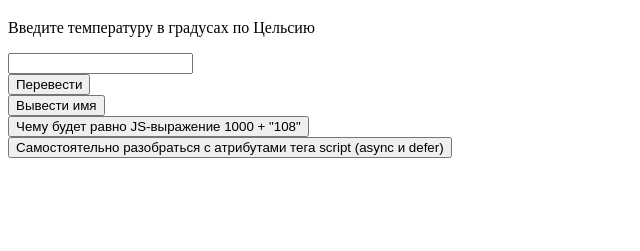
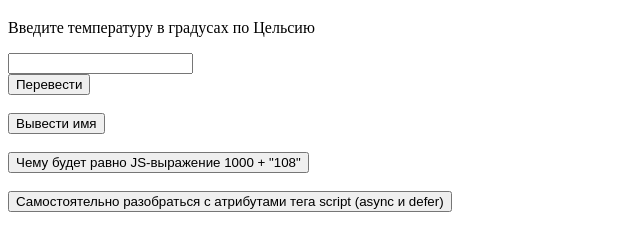
Before and after one commit to O2xy/JSlesson1, a plain HTML site: page index.html in a window 1280 px wide. Shown: the part 61-312 px from the top of the page, without its empty margins (0-640 px from the left). Drawn offline with Linux system fonts and the light colour scheme.

Commit message:
Update index.html

```diff
--- a/index.html
+++ b/index.html
@@ -36,10 +36,10 @@
 
         <p>Введите температуру в градусах по Цельсию</p>
         <input type="text" id="userAnswer1"> <br>
-        <button href="#" onClick="checkAnswers();">Перевести</button> <br>
-        <button href="#" onClick="copyAdmin();">Вывести имя</button> <br>
-        <button href="#" onClick="what();">Чему будет равно JS-выражение 1000 + "108"</button>  <br>
-        <button href="#" onClick="asyDef();">Самостоятельно разобраться с атрибутами тега script (async и defer)</button> <br>
+        <button href="#" onClick="checkAnswers();">Перевести</button> <br><br>
+        <button href="#" onClick="copyAdmin();">Вывести имя</button> <br><br>
+        <button href="#" onClick="what();">Чему будет равно JS-выражение 1000 + "108"</button>  <br><br>
+        <button href="#" onClick="asyDef();">Самостоятельно разобраться с атрибутами тега script (async и defer)</button>
 
     </div>
 
```
